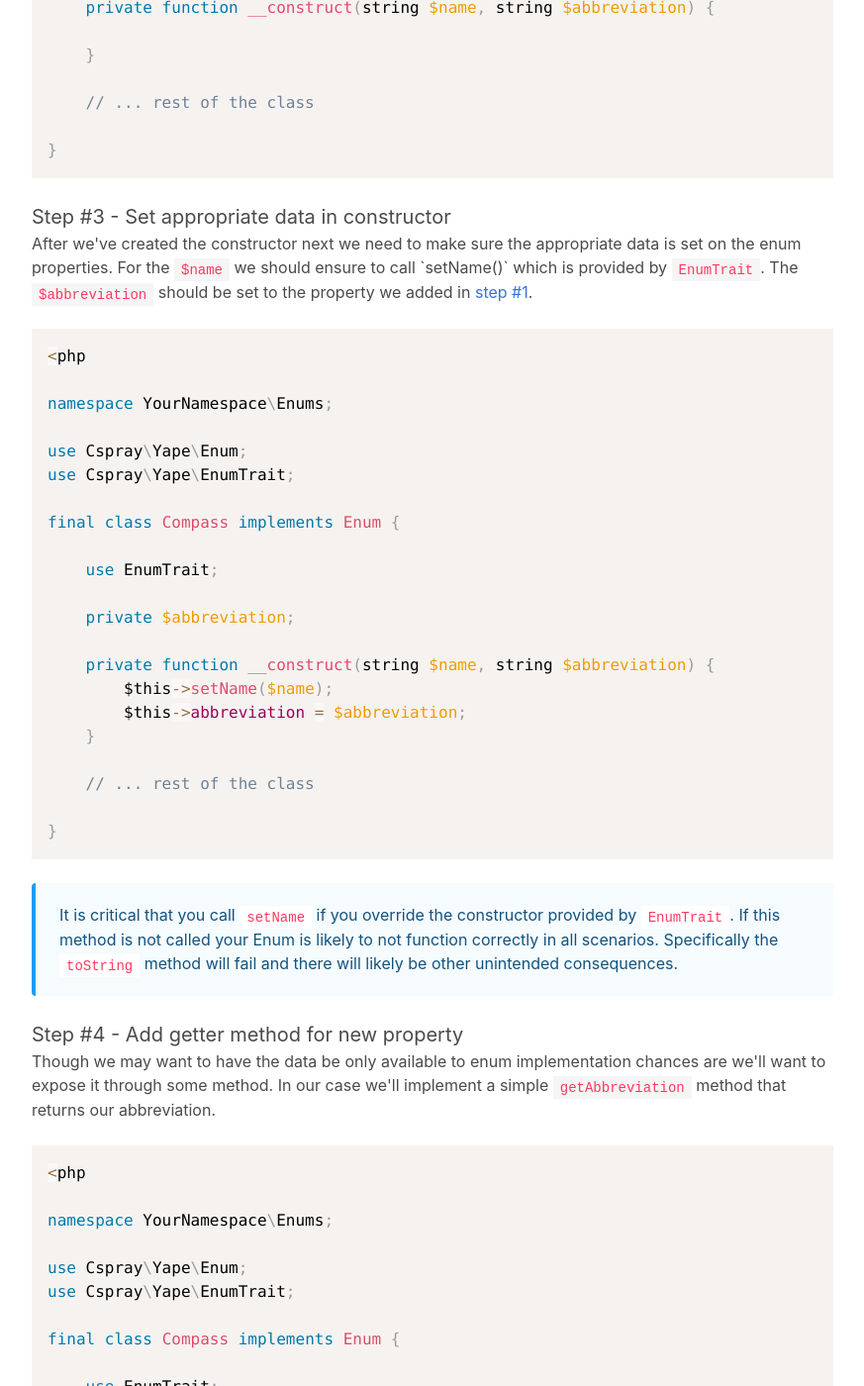
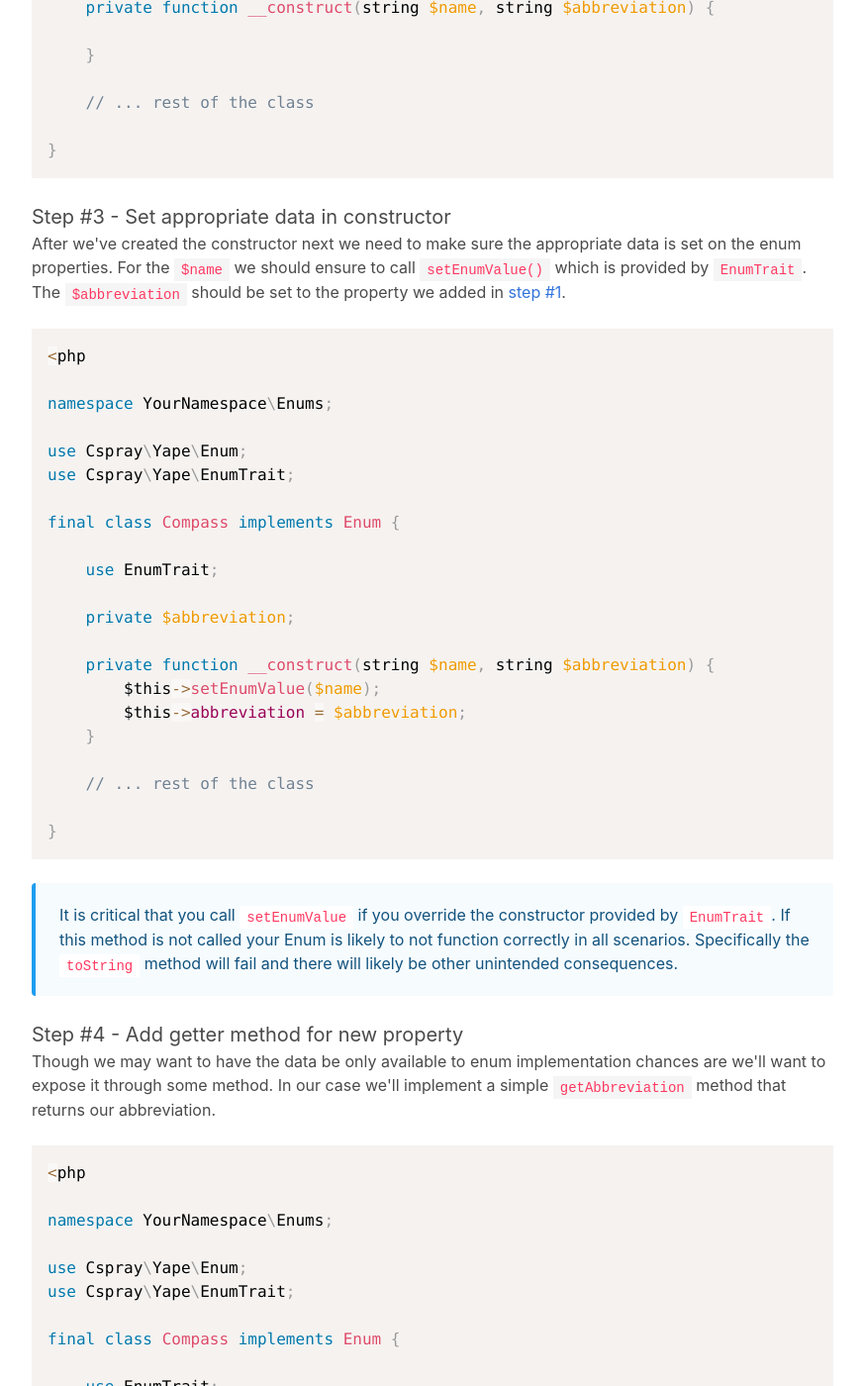
Before and after one commit to cspray/yape, a Jekyll site: the page built from docs/_how-tos/add_enum_dependencies.html, in a window 1280 px wide and 1400 px high, scrolled down 2255 px. Shown: the whole window at 99% size, without its empty margins (56-929 px from the left). Built offline with Jekyll 4.4.1, drawn with Linux system fonts in a browser that asks for light colours; nearby versions of some CDN libraries.

Commit message:
Improve adding multiple dependencies on Enum (#14)
Previously to properly set the enum value either required setting the
property directly, which we generally do not recommend or required extra
boilerplate in the Enum to rename the constructor to something else.
Instead of potentially having that "something else" be an arbitrary
potentially different name for each implementation we added an
explicit setEnumValue method that reduces amount of boilerplate
necessary to add multiple dependencies.

```diff
--- a/docs/_how-tos/add_enum_dependencies.html
+++ b/docs/_how-tos/add_enum_dependencies.html
@@ -107,8 +107,8 @@ final class Compass implements Enum {
 <h4 class="is-size-5" id="step-3">Step #3 - Set appropriate data in constructor</h4>
 <p class="content">
   After we've created the constructor next we need to make sure the appropriate data is set on the enum properties. For
-  the <code>$name</code> we should ensure to call `setName()` which is provided by <code>EnumTrait</code>. The <code>$abbreviation</code>
-  should be set to the property we added in <a href="#step-1">step #1</a>.
+  the <code>$name</code> we should ensure to call <code>setEnumValue()</code> which is provided by <code>EnumTrait</code>.
+  The <code>$abbreviation</code> should be set to the property we added in <a href="#step-1">step #1</a>.
 </p>
 
 <pre class="content"><code class="language-php">&lt;php
@@ -125,7 +125,7 @@ final class Compass implements Enum {
     private $abbreviation;
 
     private function __construct(string $name, string $abbreviation) {
-        $this->setName($name);
+        $this->setEnumValue($name);
         $this->abbreviation = $abbreviation;
     }
 
@@ -135,7 +135,7 @@ final class Compass implements Enum {
 
 <div class="message is-info">
   <div class="message-body">
-    It is critical that you call <code>setName</code> if you override the constructor provided by <code>EnumTrait</code>.
+    It is critical that you call <code>setEnumValue</code> if you override the constructor provided by <code>EnumTrait</code>.
     If this method is not called your Enum is likely to not function correctly in all scenarios. Specifically the <code>toString</code>
     method will fail and there will likely be other unintended consequences.
   </div>
```
Also changed, not shown: 1 other file.
